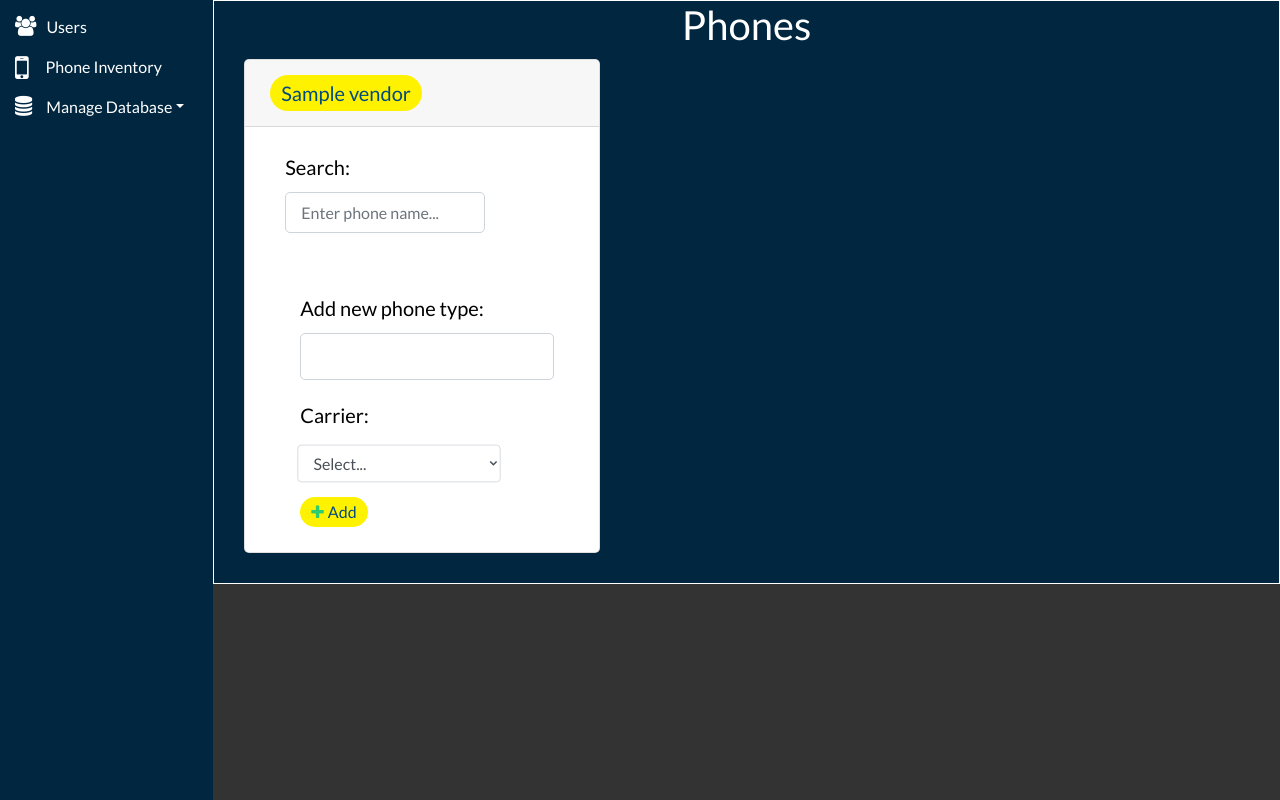
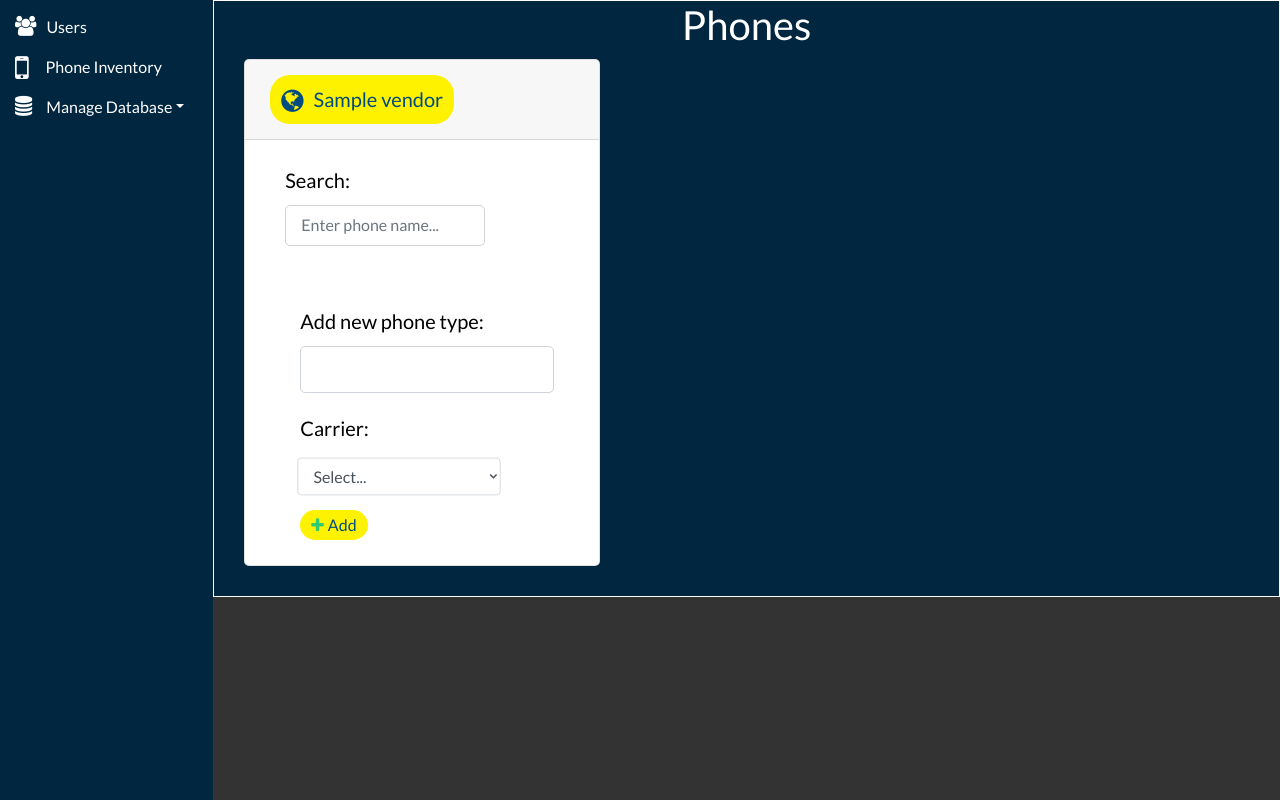
Before and after one commit to qronix/PhIL, a PHP site: page /phonepanel.php in a window 1280 px wide. Shown: the part 128-928 px from the top of the page. Run offline with PHP 8.4, Linux system fonts and the light colour scheme; a user stored in the database is signed in; tables that the repository leaves empty or names only in its code hold one stand-in row (values such as "Sample post"); some libraries are stand-ins or nearby versions.

Commit message:
Vendor list and carrier addition bug fixed for the phone panel. Setting up role permissions on sidebar nav now.

```diff
--- a/src/css/style.css
+++ b/src/css/style.css
@@ -1088,6 +1088,24 @@ display: block;
     position: relative;
     top:-10px;
 }
+
+.vendorlistIcon{
+    font-size: 1.3em !important;
+    margin: 10px 10px 0px 0px !important;
+    /*display: inline !important;*/
+}
+.vendorlistGlobeIcon{
+    display: block;
+    padding: 3px 0 4px 0;
+}
+.unlockedVendorList{
+    display: inline;
+    position: relative;
+    top:-6px;
+}
+.btn-link {
+    text-decoration: none !important;
+}
 /**********************/
 /********SIDENAVBAR*********/
 /**********************/
--- a/src/phone.php
+++ b/src/phone.php
@@ -205,10 +205,12 @@ class Phone
         $resultData = "";
 
         try{
-            $sql = "SELECT DISTINCT phonetype FROM phonetypes WHERE vendor=:vendorname AND carrier=:carriername";
+            $sql = "SELECT id FROM phonetypes WHERE vendor=:vendorname AND
+              carrier=:carriername AND phonetype=:phonetype";
             $statement = $this->pdo->prepare($sql);
             $statement->bindValue('vendorname',$vendorname);
             $statement->bindValue('carriername',$carrier);
+            $statement->bindValue('phonetype',$newPhoneType);
             $phoneTypeIsNew = false;
             $count = -1;
 
@@ -216,20 +218,20 @@ class Phone
             if($statement->execute()){
                 if(($result=$statement->fetch(PDO::FETCH_ASSOC))===false){
                     $phoneTypeIsNew = true;
+                    $resultData = $result['id'];
                 }
-                while(($result=$statement->fetch(PDO::FETCH_ASSOC))!==false) {
-                    if (strtolower($result['phonetype']) == strtolower($newPhoneType)) {
-                        $resultData = "Phone type: " . $newPhoneType . " already exists.";
-                        $phoneTypeIsNew = false;
-                        return("Phonetype already exists.");
+                else{
+                    while(($result=$statement->fetch(PDO::FETCH_ASSOC))!==false) {
+                        if ($result['phonetype'] == $newPhoneType) {
+                            $resultData = "Phone type: " . $newPhoneType . " already exists.";
+                            $phoneTypeIsNew = false;
+//                            return("Phonetype already exists.");
+                        }
+
                     }
+//                    $phoneTypeIsNew = true;
+//                    $resultData = "Phone type: " . $newPhoneType . " already exists.";
                 }
-                $phoneTypeIsNew=true;
-//                if($count>=0){
-//                    $phoneTypeIsNew = true;
-//                }else{
-//                    $resultData = "Phonetype already exists.";
-//                }
             }else{
                 $resultData = "Could not contact database.";
             }
@@ -511,7 +513,14 @@ $returnData.=$display;
                     $display .= "<div class='card-header' id='headingOne'>";
                     $display .= "<h5 class='mb-0'>";
                     $display .= "<button class='btn btn-link' data-toggle='collapse' data-target='#collapse" . $vendorname . "' aria-expanded='true' aria-controls='collapseOne'>";
-                    $display .= $vendorname;
+                    if(strtolower($vendorname)=="apple"){
+                        $display .= "<i class='fa fa-apple vendorlistIcon'></i>".$vendorname;
+                    }else if(strtolower($vendorname)=="android"){
+                        $display .= "<i class='fa fa-android vendorlistIcon'></i>".$vendorname;
+                    }else{
+                        $display .= "<i class='fa fa-globe vendorlistIcon vendorlistGlobeIcon'></i><p class='unlockedVendorList'>".$vendorname."</p>";
+                    }
+
                     $display .= "</button>";
                     $display .= "</h5>";
                     $display .= "</div>";
--- a/src/phonepanel.php
+++ b/src/phonepanel.php
@@ -421,8 +421,8 @@ include_once("includes/sidebar.php");
               encode:true,
               dataType:'json'
            }).done(function (data) {
-               console.log(data);
-               // location.reload();
+               // console.log(data);
+               location.reload();
            });
 
            event.preventDefault();
```
